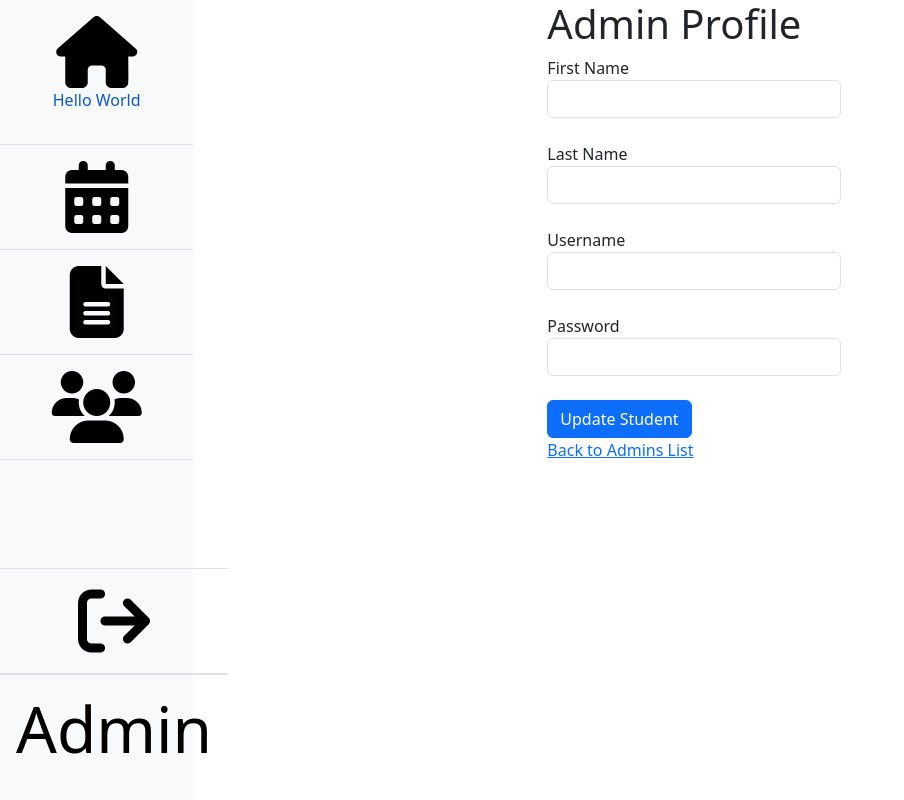
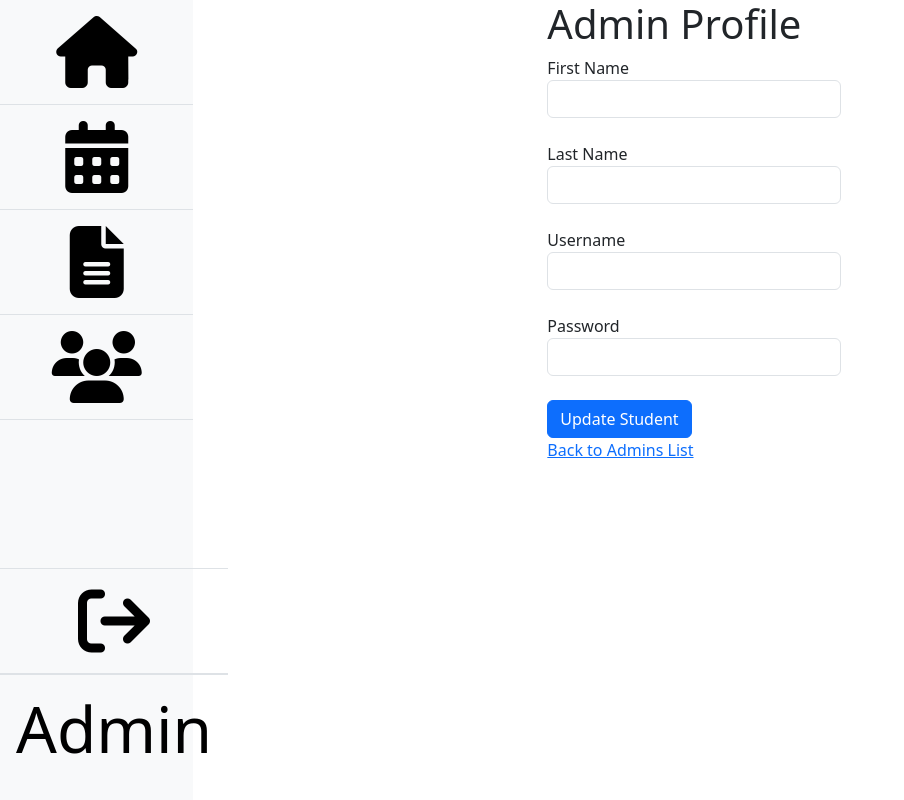
Before and after one commit to MJamesA/CompSciIA, a Flask app: page /admin/profile/1 in a window 1280 px wide. Shown: the whole page, without its empty margins (0-904 px from the left). Run offline with Flask 3, Linux system fonts and the light colour scheme; the visitor is signed in with stand-in values (Sample User, id 1); data that the repository does not hold is empty; some libraries are stand-ins or nearby versions.

Commit message:
hello world removed

```diff
--- a/templates/AdminSidebar.html
+++ b/templates/AdminSidebar.html
@@ -18,8 +18,6 @@
         <li class="nav-item">
           <a href="/admin/homepage" class="nav-link py-3 border-bottom rounded-0">
               <i class="display-2 fa-solid text-black fa-house"></i>
-              <p> Hello World</p>
-
           </a>
         </li>
         <li class="nav-item">
```
Also changed, not shown: 1 other file.
